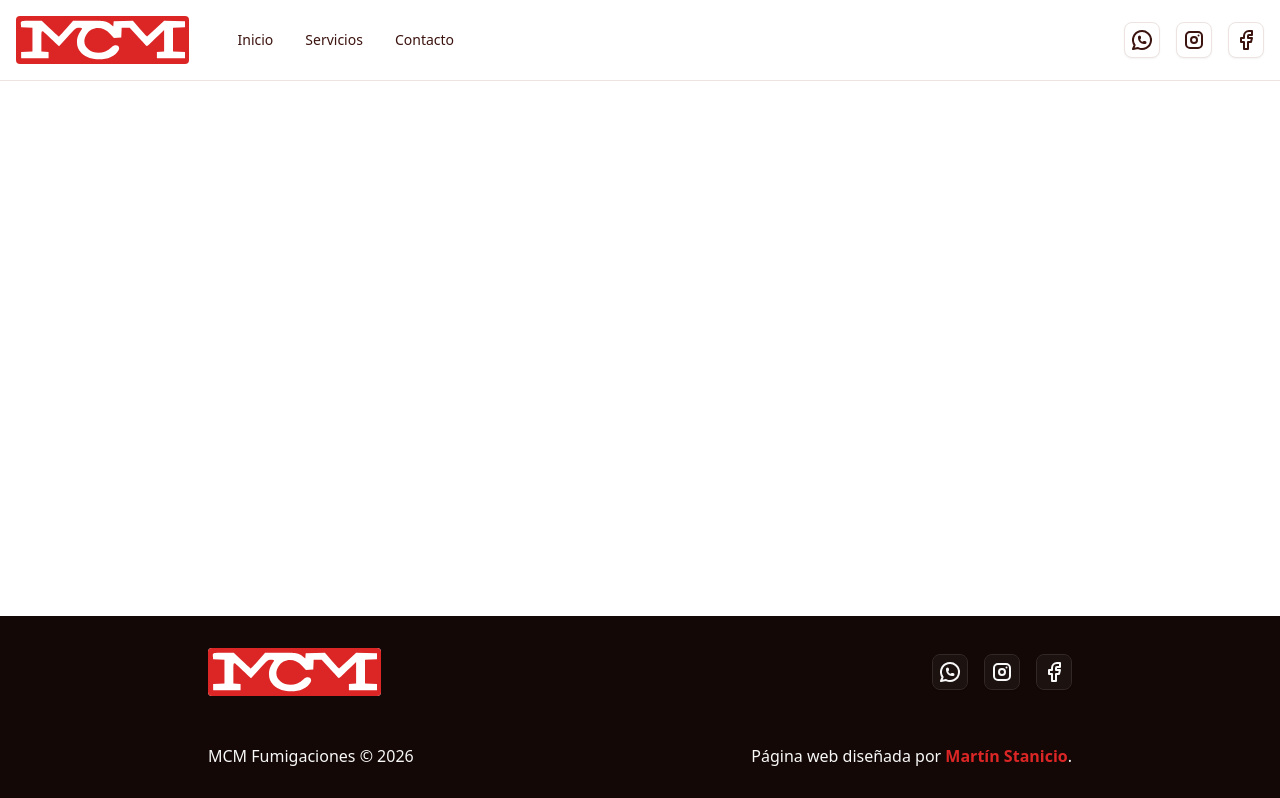
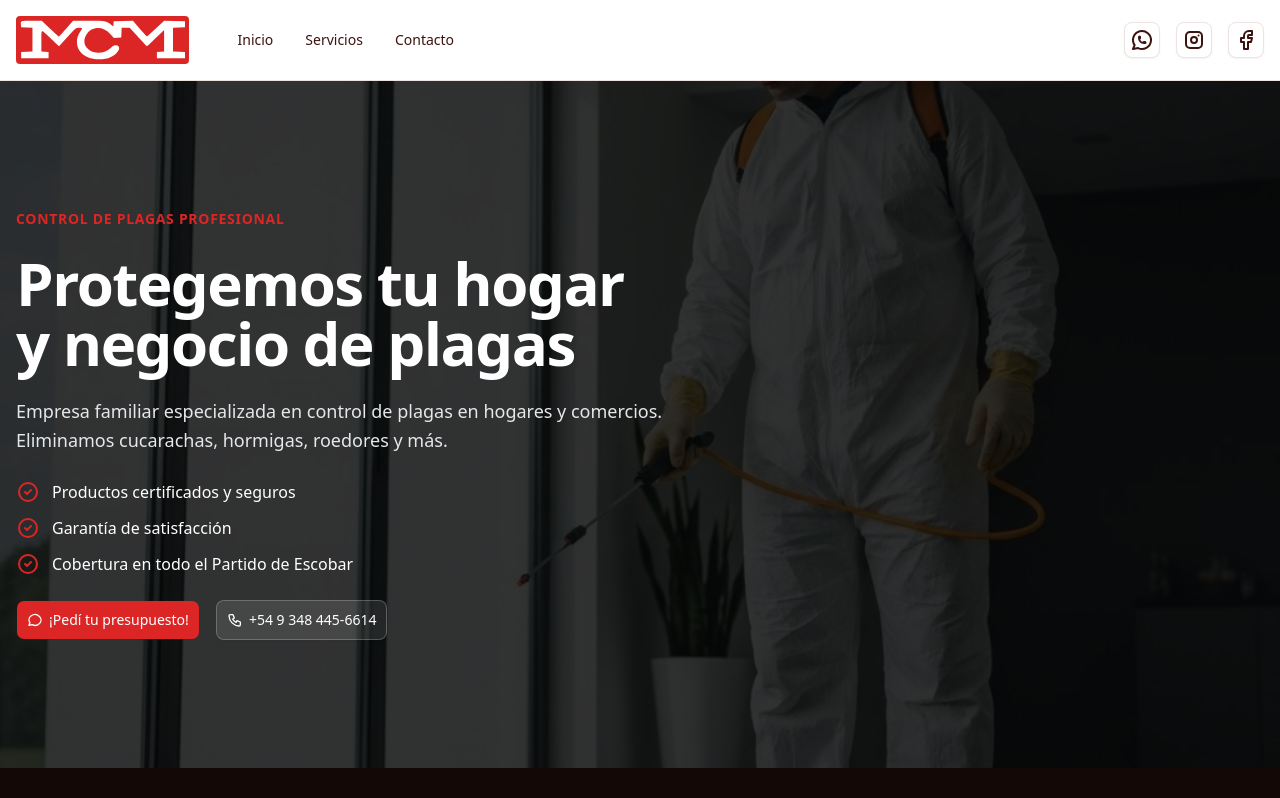
Before and after one commit to martinstanicio/mcm-fumigaciones, a Next.js app: page / in a window 1280 px wide. Shown: the top 798 px of the page. Built offline with nearby package versions, Linux system fonts and the light colour scheme.

Commit message:
create hero component

```diff
--- a/src/app/page.tsx
+++ b/src/app/page.tsx
@@ -1,3 +1,9 @@
+import { Hero } from "@/components/hero";
+
 export default function HomePage() {
-  return <div></div>;
+  return (
+    <div>
+      <Hero />
+    </div>
+  );
 }
--- /dev/null
+++ b/src/components/hero.tsx
@@ -0,0 +1,76 @@
+import hero from "@/assets/hero.jpg";
+import { Button } from "@/components/ui/button";
+import { formattedPhone, phone } from "@/content/contact-info";
+import { getWhatsAppLink } from "@/lib/whatsapp";
+import {
+  IconPhone,
+  IconMessageCircle,
+  IconCircleCheck,
+} from "@tabler/icons-react";
+import Image from "next/image";
+import Link from "next/link";
+
+const features = [
+  "Productos certificados y seguros",
+  "Garantía de satisfacción",
+  "Cobertura en todo el Partido de Escobar",
+];
+
+export function Hero() {
+  return (
+    <section id="inicio" className="relative">
+      <Image
+        src={hero}
+        alt="Servicio profesional de fumigación"
+        className="absolute inset-0 -z-10 h-full w-full object-cover object-center brightness-20"
+        priority
+      />
+
+      <div className="container mx-auto px-4 py-24 lg:py-32 xl:max-w-7xl">
+        <div className="max-w-2xl space-y-6">
+          <p className="text-sm font-semibold tracking-wider text-primary uppercase">
+            Control de plagas profesional
+          </p>
+          <h1 className="text-4xl font-bold tracking-tight text-balance text-white sm:text-5xl lg:text-6xl">
+            Protegemos tu hogar y negocio de plagas
+          </h1>
+          <p className="text-lg leading-relaxed text-gray-200">
+            Empresa familiar especializada en control de plagas en hogares y
+            comercios. Eliminamos cucarachas, hormigas, roedores y más.
+          </p>
+
+          <ul className="space-y-3">
+            {features.map((feature) => (
+              <li key={feature} className="flex items-center gap-3 text-white">
+                <IconCircleCheck className="text-primary" />
+                <span>{feature}</span>
+              </li>
+            ))}
+          </ul>
+
+          <div className="flex flex-col gap-4 sm:flex-row">
+            <Button size="lg" asChild>
+              <Link
+                href={getWhatsAppLink(
+                  phone,
+                  "Hola, estoy interesado en sus servicios de fumigación. ¿Podrían brindarme más información?",
+                ).toString()}
+                target="_blank"
+                rel="noopener noreferrer"
+              >
+                <IconMessageCircle />
+                <span>¡Pedí tu presupuesto!</span>
+              </Link>
+            </Button>
+            <Button size="lg" variant="glass" asChild>
+              <Link href={`tel:+${phone}`}>
+                <IconPhone />
+                <span>{formattedPhone}</span>
+              </Link>
+            </Button>
+          </div>
+        </div>
+      </div>
+    </section>
+  );
+}
--- a/src/components/ui/button.tsx
+++ b/src/components/ui/button.tsx
@@ -11,6 +11,8 @@ const buttonVariants = cva(
         default: "bg-primary text-primary-foreground hover:bg-primary/80",
         outline:
           "border-border bg-background shadow-xs hover:bg-muted hover:text-foreground aria-expanded:bg-muted aria-expanded:text-foreground dark:border-input dark:bg-input/30 dark:hover:bg-input/50",
+        glass:
+          "border-white/30 bg-white/10 text-white shadow-xs hover:bg-white/20 hover:text-white aria-expanded:bg-muted aria-expanded:text-foreground",
         secondary:
           "bg-secondary text-secondary-foreground hover:bg-secondary/80 aria-expanded:bg-secondary aria-expanded:text-secondary-foreground",
         ghost:
```
Also changed, not shown: src/assets/hero.jpg (added).
